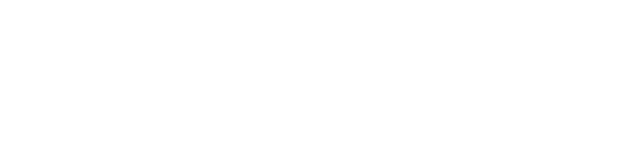
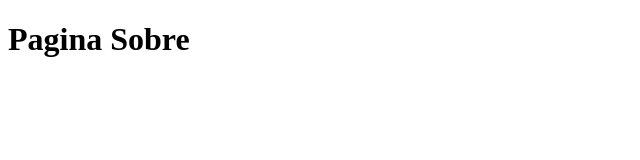
Before and after one commit to gmkcameron/videoGitBrunoNascimento, a plain HTML site: page sobre.html in a window 1280 px wide. Shown: the whole page, without its empty margins (0-640 px from the left). Drawn offline with Linux system fonts and the light colour scheme.

Commit message:
Adicionando título

```diff
--- a/sobre.html
+++ b/sobre.html
@@ -8,5 +8,7 @@
 </head>
 <body>
 
+    <h1>Pagina Sobre</h1>
+
 </body>
 </html>
```
